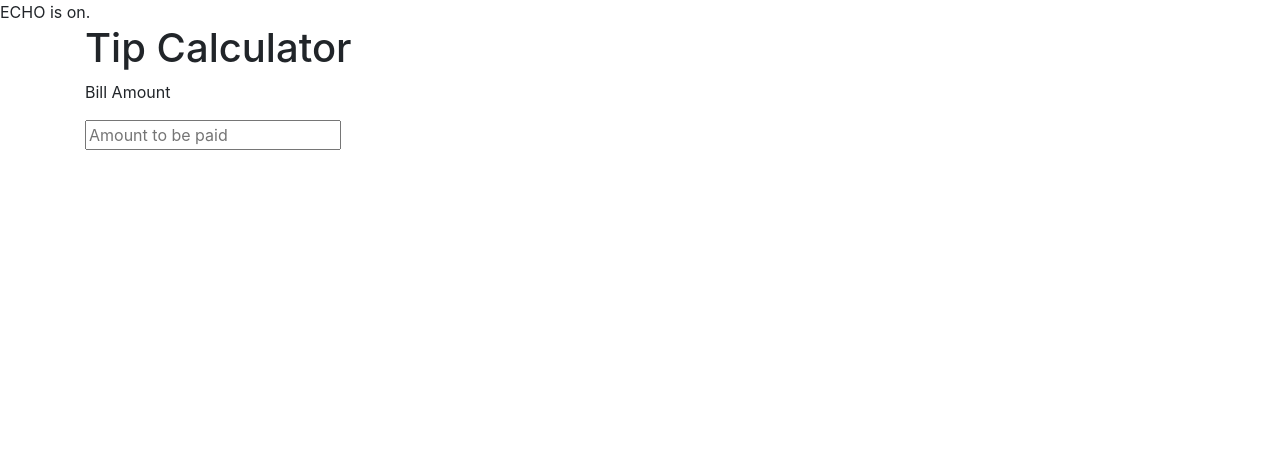
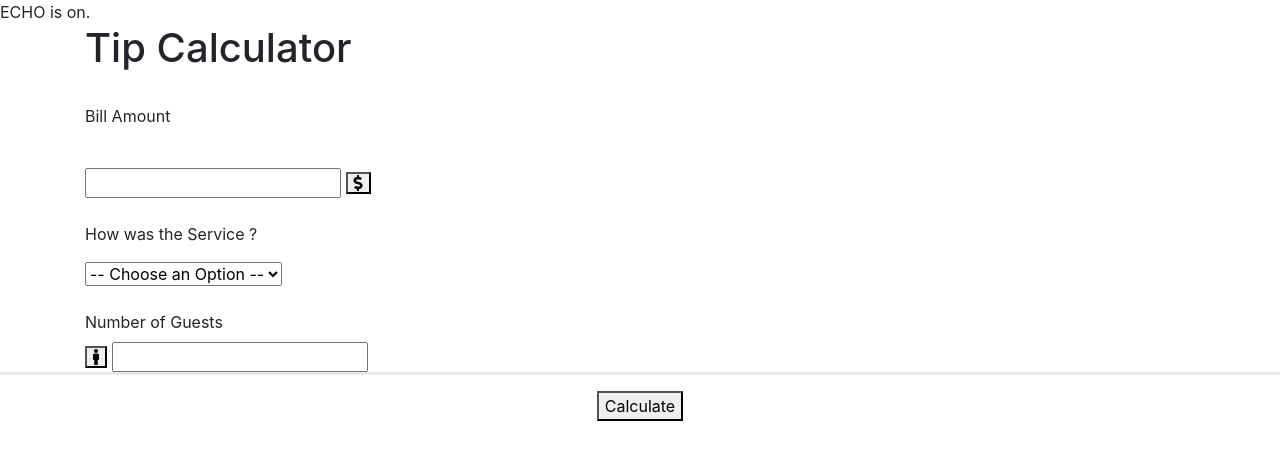
Before and after one commit to Bannakie/TipCalculator, a plain HTML site: page index.html in a window 1280 px wide. Drawn offline with nearby package versions, Linux system fonts and the light colour scheme.

Commit message:
added service quality, guest # and calculate button

```diff
--- a/index.html
+++ b/index.html
@@ -5,6 +5,7 @@ ECHO is on.
     <meta charset="UTF-8">
     <meta http-equiv="X-UA-Compatible" content="IE=edge">
     <meta name="viewport" content="width=device-width, initial-scale=1.0">
+    <link rel="stylesheet" href="//use.fontawesome.com/releases/v5.0.7/css/all.css">
     <link rel="stylesheet" href="https://cdn.jsdelivr.net/npm/bootstrap@4.5.3/dist/css/bootstrap.min.css" integrity="sha384-TX8t27EcRE3e/ihU7zmQxVncDAy5uIKz4rEkgIXeMed4M0jlfIDPvg6uqKI2xXr2" crossorigin="anonymous">
     <link rel="stylesheet" href="style.css">
     <script type="javascript" src="app.js">
@@ -18,14 +19,48 @@ ECHO is on.
 <body>
     <div class="container">
         <h1>Tip Calculator</h1>
-        <div class="wrapper"></div>
+
+       <div class="wrapper"></div>
+
+
+       <br>
+
+
 
             <p> Bill Amount</p>
-                <input type="text"  id="amount"
-                placeholder="Amount to be paid">
+            <br>
+                <input type="text"  id="amount">
+                <button><i class="fas fa-dollar-sign"></i></button>
+                <placeholder="Amount to be paid"></placeholder>
 
 
+
+     <br>
+     <br>
+  <p>How was the Service ?</p>
+  <select id="Quality">
+      <option disabled selected value="0">-- Choose an Option --</option>
+      <option value="0.3">30% - Outstanding</option>
+      <option value="0.2">20% - Good</option>
+      <option value="0.15">15% - Okay</option>
+      <option value="0.1">10% - Bad</option>
+      <option value="0.05">5% - Terrible</option>
+  </select>
+  <br>
+  <br>
+
+
+   <label for="guest">Number of Guests</label>
+   <br>
+   <button><i class="fas fa-male"></i></button>
+   <input id="guest" type="text">
+
     </div>
+
+<div style="text-align: center;">
+    <p style="border-top: 3px solid rgba(211, 211, 211, 0.5);"></p>
+    <button onclick="calculate">Calculate</button>
+</div>
 
 
 
```
